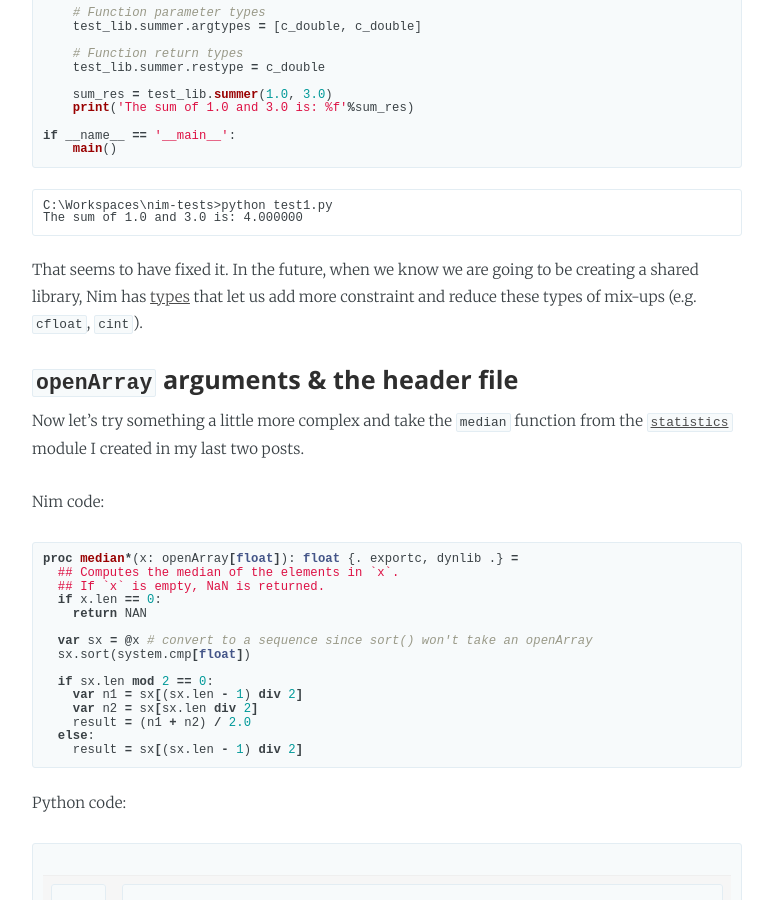
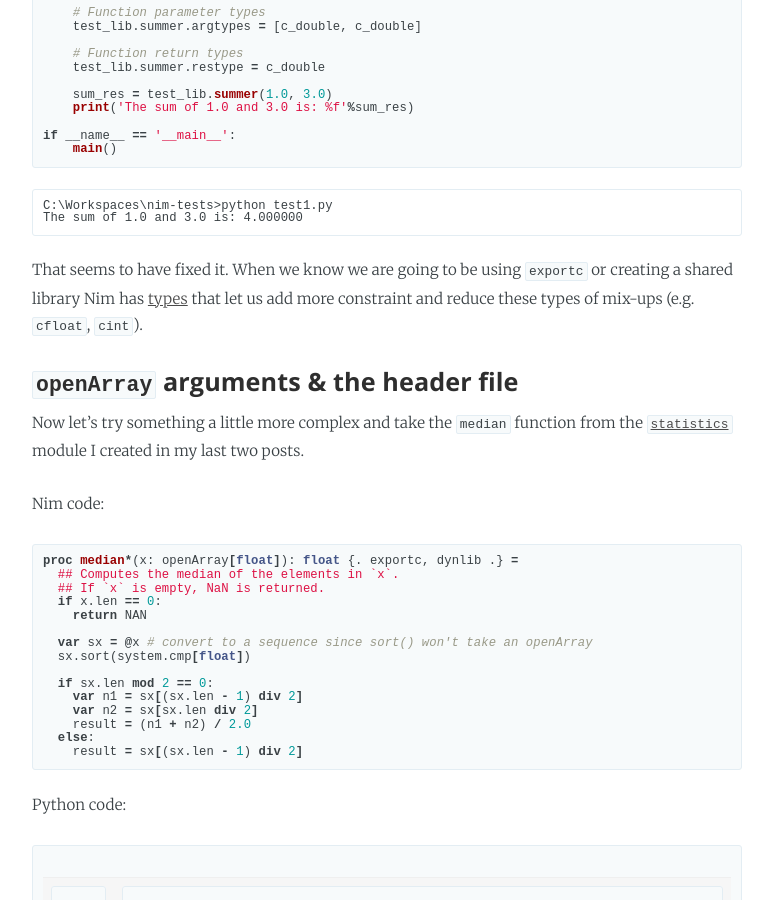
Before and after one commit to akehrer/akehrer.github.io, a Jekyll site: the page built from _posts/2015-01-24-connecting-nim-to-python.markdown, in a window 1280 px wide and 900 px high, scrolled down 2268 px. Shown: the whole window, without its empty margins (253-1026 px from the left). Built offline with Jekyll 4.4.1, drawn with Linux system fonts in a browser that asks for light colours; Markdown is read by kramdown in place of the engine named in the settings.

Commit message:
minor corrections

```diff
--- a/_posts/2015-01-24-connecting-nim-to-python.markdown
+++ b/_posts/2015-01-24-connecting-nim-to-python.markdown
@@ -12,7 +12,7 @@
 
     nim c projectfile.nim
 
-But to turn the code in to a library we'll need to look at the [compiler's documentation](http://nim-lang.org/nimc.html). There are quite a few options but the one we are interested in is `--app` and in our case we'll use the `--app:lib` command to create a shared library (`.dll` in Windows, `.so` in linux, `dylib` in OSX).
+But to turn the code in to a library we'll need to look at the [compiler's documentation](http://nim-lang.org/nimc.html). There are quite a few options but the one we are interested in is `--app` and in our case we'll use the `--app:lib` command to create a shared library (`.dll` in Windows, `.so` in linux, `.dylib` in OSX).
 
     nim c --app:lib projectfile.nim
 
@@ -92,7 +92,7 @@
     C:\Workspaces\nim-tests>python test1.py
     The sum of 1.0 and 3.0 is: 4.000000
 
-That seems to have fixed it. In the future, when we know we are going to be creating a shared library, Nim has [types](http://nim-lang.org/manual.html#types) that let us add more constraint and reduce these types of mix-ups (e.g. `cfloat`, `cint`).
+That seems to have fixed it. When we know we are going to be using `exportc` or creating a shared library Nim has [types](http://nim-lang.org/manual.html#types) that let us add more constraint and reduce these types of mix-ups (e.g. `cfloat`, `cint`).
 
 ### `openArray` arguments & the header file
 Now let's try something a little more complex and take the `median` function from the [`statistics`](https://github.com/akehrer/nim-statistics) module I created in my last two posts.
```
